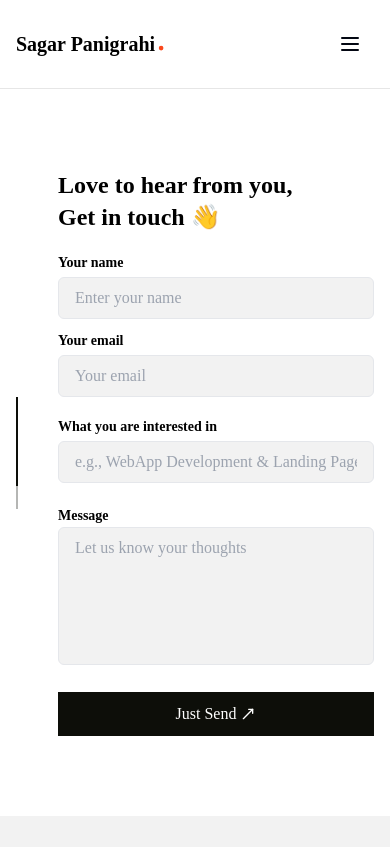
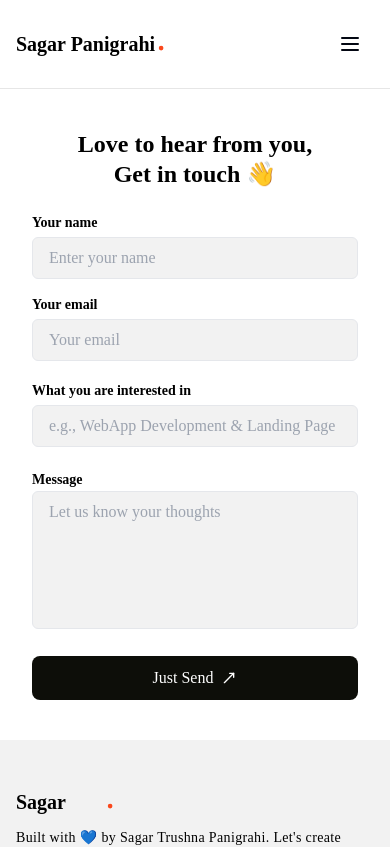
Before and after one commit to SagarP-Dev/Portfolio, a Next.js app: page /contact in a window 390 px wide. Shown: the top 847 px of the page. Built offline with nearby package versions, Linux system fonts and the light colour scheme.

Commit message:
Updated Responsiveness

```diff
--- a/app/(client)/contact/page.tsx
+++ b/app/(client)/contact/page.tsx
@@ -60,23 +60,27 @@ const ContactPage = () => {
   };
 
   return (
-    <div>
-      <Container className="flex gap-10 items-center md:gap-20 py-20">
-        <div>
+    <div className="px-4 md:px-0">
+      <Container className="flex flex-col md:flex-row items-center gap-10 md:gap-20 py-10 md:py-20">
+        {/* Left-side decoration (hidden on small screens) */}
+        <div className="hidden md:block">
           <div className="w-[2px] h-28 bg-primary/30">
             <div className="w-full h-[80%] bg-primary" />
           </div>
         </div>
 
-        <div className="flex-1 max-w-4xl">
-          <h2 className="font-bold text-2xl md:text-4xl md:leading-[50px] mb-2">
+
+        <div className="flex-1 w-full max-w-2xl">
+          <h2 className="font-bold text-2xl md:text-4xl leading-tight md:leading-[50px] mb-6 text-center md:text-left">
             Love to hear from you, <br />
             Get in touch 👋
           </h2>
+
           <form className="space-y-5" onSubmit={handleSubmit}>
             <input type="hidden" name="access_key" value="030f91d9-15ab-49bc-bb8e-36cd02bfa2cc" />
 
-            <div className="flex flex-1 flex-col md:flex-row items-center gap-3 md:gap-10 lg:gap-20">
+
+            <div className="flex flex-col md:flex-row items-center gap-4 md:gap-8">
               <div className="flex flex-col w-full">
                 <Label htmlFor="name">Your name</Label>
                 <Input
@@ -103,7 +107,7 @@ const ContactPage = () => {
               </div>
             </div>
 
-            <div className="flex flex-1 flex-col md:flex-row items-center gap-3 md:gap-10 lg:gap-20">
+
             <div className="flex flex-col w-full">
               <Label htmlFor="interest">What you are interested in</Label>
               <Input
@@ -115,7 +119,7 @@ const ContactPage = () => {
                 onChange={handleChange}
               />
             </div>
-            </div>
+
 
             <div>
               <Label htmlFor="message">Message</Label>
@@ -131,9 +135,10 @@ const ContactPage = () => {
               />
             </div>
 
+
             <button
               type="submit"
-              className="flex items-center justify-center bg-primary text-primaryWhite w-full md:w-1/2 py-2.5 gap-1"
+              className="flex items-center justify-center bg-primary text-white w-full md:w-1/2 py-2.5 rounded-lg gap-2 transition-all duration-200 hover:bg-primary/90"
             >
               {loading ? "Sending..." : "Just Send"}{" "}
               {loading ? (
@@ -143,11 +148,13 @@ const ContactPage = () => {
               )}
             </button>
 
+
             {errorMessage && (
-              <p className="text-red-500 text-sm mt-2">{errorMessage}</p>
+              <p className="text-red-500 text-sm mt-2 text-center">{errorMessage}</p>
             )}
           </form>
         </div>
+
 
         {success && (
           <motion.div
@@ -156,7 +163,7 @@ const ContactPage = () => {
             transition={{ duration: 0.3 }}
             className="fixed inset-0 flex items-center justify-center bg-black bg-opacity-50 z-50"
           >
-            <div className="bg-white rounded-lg shadow-xl p-8 max-w-md w-full mx-4">
+            <div className="bg-white rounded-lg shadow-xl p-6 max-w-sm w-full mx-4">
               <div className="text-center">
                 <motion.div
                   initial={{ scale: 0 }}
@@ -170,15 +177,16 @@ const ContactPage = () => {
                 >
                   <CheckCircle className="w-16 h-16 mx-auto text-green-500" />
                 </motion.div>
-                <h2 className="mt-6 text-3xl font-bold text-gray-900">
-                  Success!
-                </h2>
+                <h2 className="mt-4 text-2xl font-bold text-gray-900">Success!</h2>
                 <p className="mt-2 text-base font-medium text-gray-600">
-                  Your message has been sent successfully. We&apos;ll get back to you soon!
+                  Your message has been sent successfully. We'll get back to you soon!
                 </p>
               </div>
-              <div className="mt-5 bg-primary/80 text-primaryWhite py-2 rounded-lg font-semibold tracking-wide hover:bg-primary hoverEffect">
-                <button onClick={() => setSuccess(false)} className="w-full">
+              <div className="mt-5">
+                <button
+                  onClick={() => setSuccess(false)}
+                  className="w-full bg-primary text-white py-2 rounded-lg font-semibold hover:bg-primary/90"
+                >
                   Close
                 </button>
               </div>
--- a/components/Projects.tsx
+++ b/components/Projects.tsx
@@ -7,14 +7,14 @@ import { cn } from "@/lib/utils";
 
 const data = [
   {
-    title: "I&apos;ve developed a fully functional real-time chat application using the MERN Stack (MongoDB, Express, React, Node.js). ",
+    title: "I've developed a fully functional real-time chat application using the MERN Stack (MongoDB, Express, React, Node.js). ",
     href: "http://chat-app-41ge.onrender.com/",
     image: projectOne,
     publishedAt: "February 11, 2025",
     category: "Chat Application",
   },
   {
-    title: "I&apos;m thrilled to unveil my latest creation - Fresh Fruit Finds - a project I&apos;ve built using React.js, a powerful JavaScript library for building dynamic and responsive user interfaces.",
+    title: "I'm thrilled to unveil my latest creation - Fresh Fruit Finds - a project I&apos;ve built using React.js, a powerful JavaScript library for building dynamic and responsive user interfaces.",
     href: "https://fresh-fruit-finds.vercel.app/",
     image: projectTwo,
     publishedAt: "April 21, 2024",
```
Lines whose indentation alone changed are shown as unchanged.
